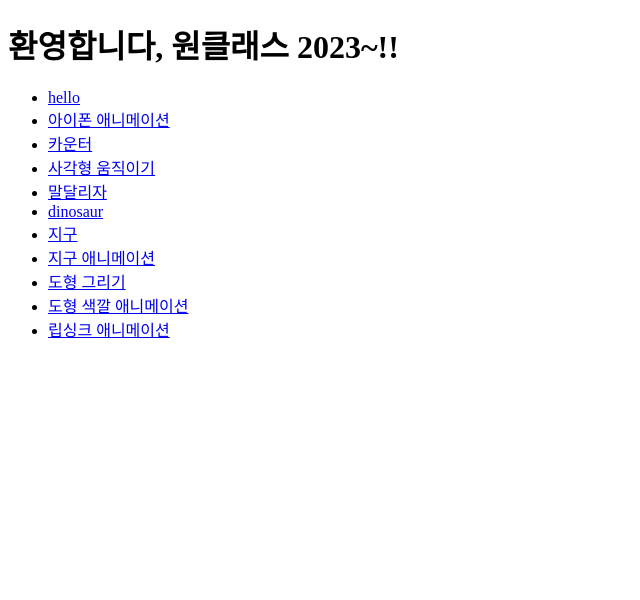
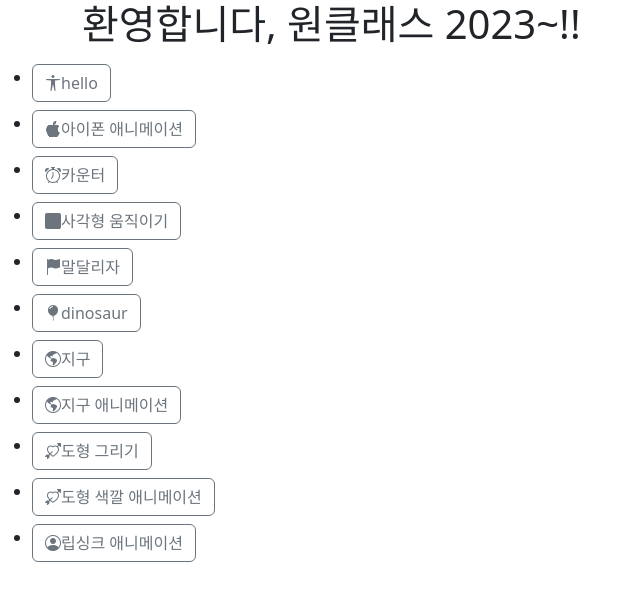
Before and after one commit to sungeun0/oneclass2023, a plain HTML site: page index.html in a window 1280 px wide. Shown: the whole page, without its empty margins (0-640 px from the left). Drawn offline with nearby package versions, Linux system fonts and the light colour scheme.

Commit message:
Add files via upload

```diff
--- a/index.html
+++ b/index.html
@@ -5,24 +5,29 @@
     <meta http-equiv="X-UA-Compatible" content="IE=edge">
     <meta name="viewport" content="width=device-width, initial-scale=1.0">
     <title>원클래스 2023</title>
+
+    <!-- CSS only -->
+    <link href="https://cdn.jsdelivr.net/npm/bootstrap@5.2.3/dist/css/bootstrap.min.css" rel="stylesheet" integrity="sha384-rbsA2VBKQhggwzxH7pPCaAqO46MgnOM80zW1RWuH61DGLwZJEdK2Kadq2F9CUG65" crossorigin="anonymous">
+
+    <link rel="stylesheet" href="https://cdn.jsdelivr.net/npm/bootstrap-icons@1.10.3/font/bootstrap-icons.css">
 </head>
 <body>
-    <div>
+    <div class="container">
         <h1>환영합니다, 원클래스 2023~!!</h1>
     </div>
     <div>
         <ul>
-            <li><a href="hello.html">hello</a></li>
-            <li><a href="360-viewer.html">아이폰 애니메이션</a></li>
-            <li><a href="counter.html">카운터</a></li>
-            <li><a href="rect.html">사각형 움직이기</a></li>
-            <li><a href="horse.html">말달리자</a></li>
-            <li><a href="dinosaur.html">dinosaur</a></li>
-            <li><a href="earth.html">지구</a></li>
-            <li><a href="earth 2.html">지구 애니메이션</a></li>
-            <li><a href="shape.html">도형 그리기</a></li>
-            <li><a href="shape2.html">도형 색깔 애니메이션</a></li>
-            <li><a href="lip-sync.html">립싱크 애니메이션</a></li>
+            <li><a class="btn btn-outline-secondary mt-2" href="hello.html"><i class="bi bi-universal-access"></i>hello</a></li>
+            <li><a class="btn btn-outline-secondary mt-2" href="360-viewer.html"><i class="bi bi-apple"></i>아이폰 애니메이션</a></li>
+            <li><a class="btn btn-outline-secondary mt-2" href="counter.html"><i class="bi bi-alarm"></i>카운터</a></li>
+            <li><a class="btn btn-outline-secondary mt-2" href="rect.html"><i class="bi bi-square-fill"></i>사각형 움직이기</a></li>
+            <li><a class="btn btn-outline-secondary mt-2" href="horse.html"><i class="bi bi-flag-fill"></i>말달리자</a></li>
+            <li><a class="btn btn-outline-secondary mt-2" href="dinosaur.html"><i class="bi bi-balloon-fill"></i>dinosaur</a></li>
+            <li><a class="btn btn-outline-secondary mt-2" href="earth.html"><i class="bi bi-globe-americas"></i>지구</a></li>
+            <li><a class="btn btn-outline-secondary mt-2" href="earth 2.html"><i class="bi bi-globe-americas"></i>지구 애니메이션</a></li>
+            <li><a class="btn btn-outline-secondary mt-2" href="shape.html"><i class="bi bi-arrow-through-heart"></i>도형 그리기</a></li>
+            <li><a class="btn btn-outline-secondary mt-2" href="shape2.html"><i class="bi bi-arrow-through-heart"></i>도형 색깔 애니메이션</a></li>
+            <li><a class="btn btn-outline-secondary mt-2" href="lip-sync.html"><i class="bi bi-person-circle"></i>립싱크 애니메이션</a></li>
         </ul>
     </div>
 </body>
```
